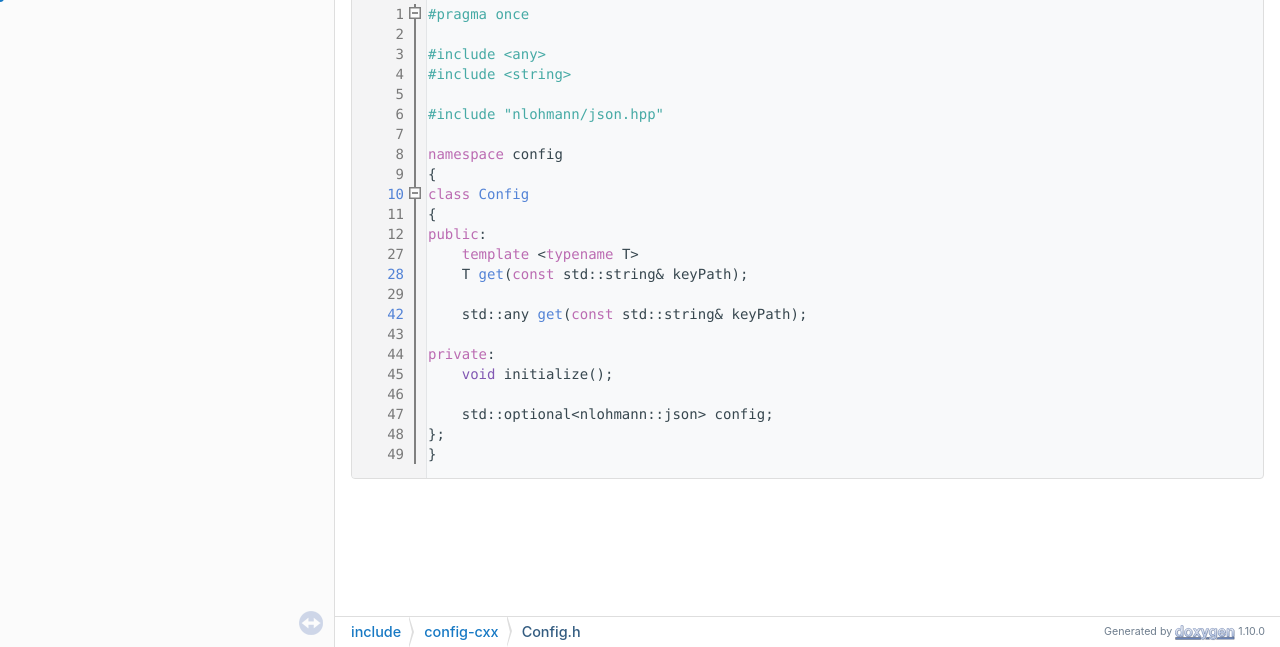
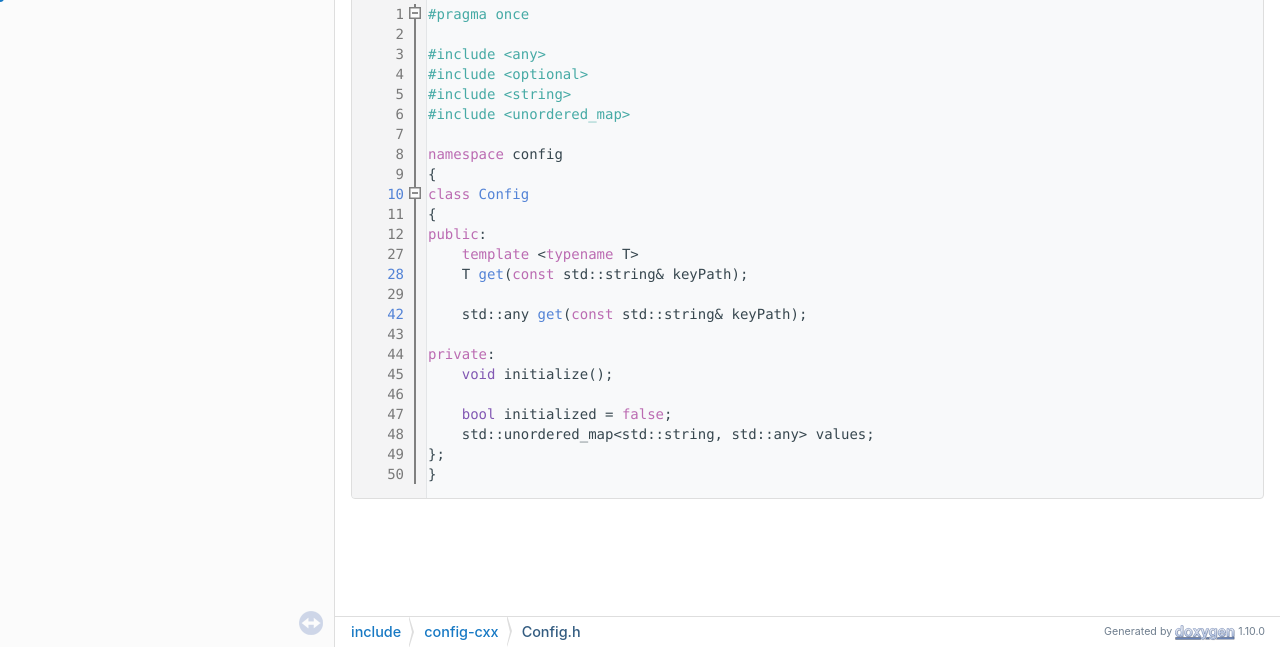
Before and after one commit to cieslarmichal/config-cxx, a plain HTML site: page Config_8h_source.html in a window 1280 px wide. Shown: the part 153-800 px from the top of the page. Drawn offline with Linux system fonts and the light colour scheme.

Commit message:
deploy: 972f5f2fb97ec73441db6219a561a2431469d9fd

```diff
--- a/Config_8h_source.html
+++ b/Config_8h_source.html
@@ -107,9 +107,9 @@ $(function(){initNavTree('Config_8h_source.html',''); initResizable(); });
 <div class="fragment"><div class="line"><a id="l00001" name="l00001"></a><span class="lineno">    1</span><span class="preprocessor">#pragma once</span></div>
 <div class="line"><a id="l00002" name="l00002"></a><span class="lineno">    2</span> </div>
 <div class="line"><a id="l00003" name="l00003"></a><span class="lineno">    3</span><span class="preprocessor">#include &lt;any&gt;</span></div>
-<div class="line"><a id="l00004" name="l00004"></a><span class="lineno">    4</span><span class="preprocessor">#include &lt;string&gt;</span></div>
-<div class="line"><a id="l00005" name="l00005"></a><span class="lineno">    5</span> </div>
-<div class="line"><a id="l00006" name="l00006"></a><span class="lineno">    6</span><span class="preprocessor">#include &quot;nlohmann/json.hpp&quot;</span></div>
+<div class="line"><a id="l00004" name="l00004"></a><span class="lineno">    4</span><span class="preprocessor">#include &lt;optional&gt;</span></div>
+<div class="line"><a id="l00005" name="l00005"></a><span class="lineno">    5</span><span class="preprocessor">#include &lt;string&gt;</span></div>
+<div class="line"><a id="l00006" name="l00006"></a><span class="lineno">    6</span><span class="preprocessor">#include &lt;unordered_map&gt;</span></div>
 <div class="line"><a id="l00007" name="l00007"></a><span class="lineno">    7</span> </div>
 <div class="line"><a id="l00008" name="l00008"></a><span class="lineno">    8</span><span class="keyword">namespace </span>config</div>
 <div class="line"><a id="l00009" name="l00009"></a><span class="lineno">    9</span>{</div>
@@ -125,10 +125,11 @@ $(function(){initNavTree('Config_8h_source.html',''); initResizable(); });
 <div class="line"><a id="l00044" name="l00044"></a><span class="lineno">   44</span><span class="keyword">private</span>:</div>
 <div class="line"><a id="l00045" name="l00045"></a><span class="lineno">   45</span>    <span class="keywordtype">void</span> initialize();</div>
 <div class="line"><a id="l00046" name="l00046"></a><span class="lineno">   46</span> </div>
-<div class="line"><a id="l00047" name="l00047"></a><span class="lineno">   47</span>    std::optional&lt;nlohmann::json&gt; config;</div>
-<div class="line"><a id="l00048" name="l00048"></a><span class="lineno">   48</span>};</div>
+<div class="line"><a id="l00047" name="l00047"></a><span class="lineno">   47</span>    <span class="keywordtype">bool</span> initialized = <span class="keyword">false</span>;</div>
+<div class="line"><a id="l00048" name="l00048"></a><span class="lineno">   48</span>    std::unordered_map&lt;std::string, std::any&gt; values;</div>
+<div class="line"><a id="l00049" name="l00049"></a><span class="lineno">   49</span>};</div>
 </div>
-<div class="line"><a id="l00049" name="l00049"></a><span class="lineno">   49</span>}</div>
+<div class="line"><a id="l00050" name="l00050"></a><span class="lineno">   50</span>}</div>
 <div class="ttc" id="aclassconfig_1_1Config_html"><div class="ttname"><a href="classconfig_1_1Config.html">config::Config</a></div><div class="ttdef"><b>Definition</b> Config.h:11</div></div>
 <div class="ttc" id="aclassconfig_1_1Config_html_a6b305fe5b7e228fb5b00e0d122f45144"><div class="ttname"><a href="classconfig_1_1Config.html#a6b305fe5b7e228fb5b00e0d122f45144">config::Config::get</a></div><div class="ttdeci">std::any get(const std::string &amp;keyPath)</div><div class="ttdoc">Get a config value by path.</div></div>
 <div class="ttc" id="aclassconfig_1_1Config_html_abb460d8a4c536d5d0015423065a74f71"><div class="ttname"><a href="classconfig_1_1Config.html#abb460d8a4c536d5d0015423065a74f71">config::Config::get</a></div><div class="ttdeci">T get(const std::string &amp;keyPath)</div><div class="ttdoc">Get a config value by path.</div></div>
```
